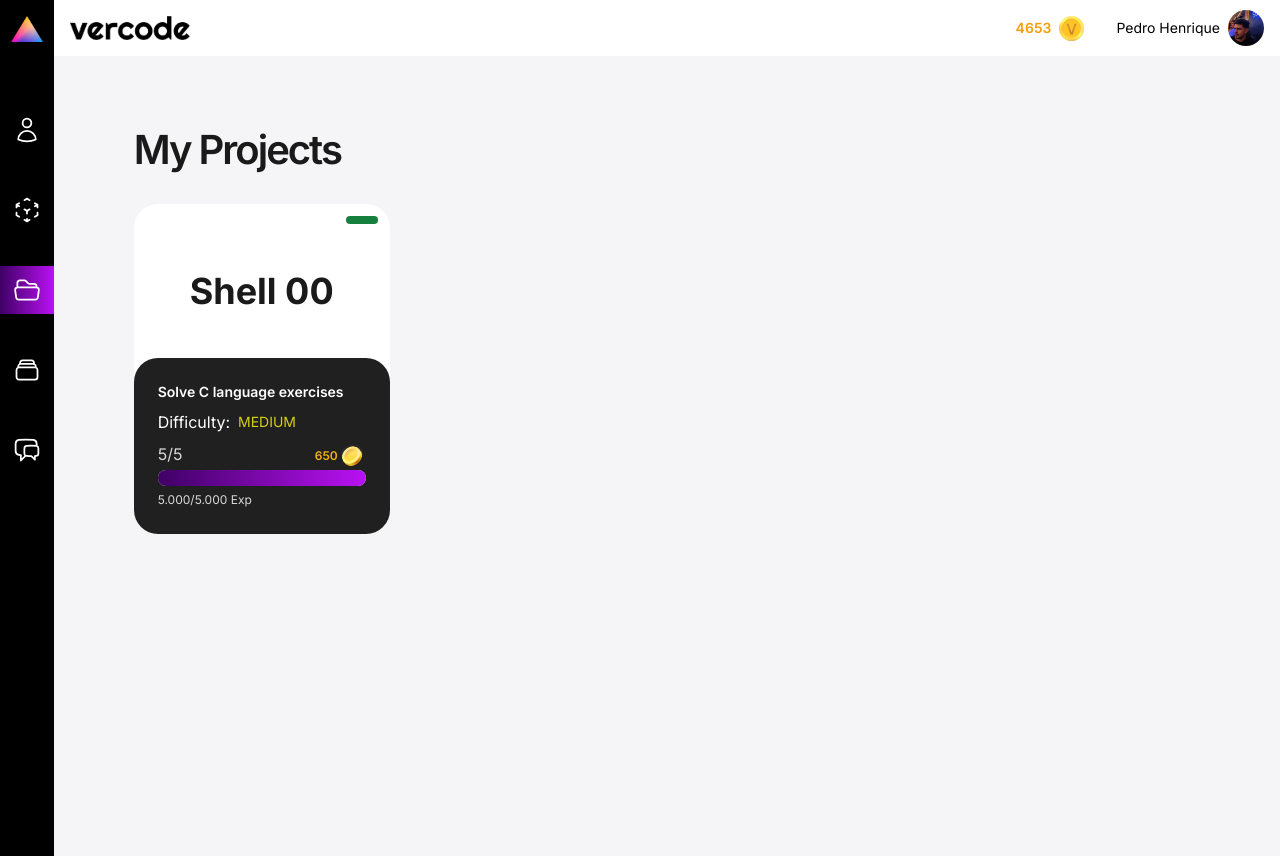
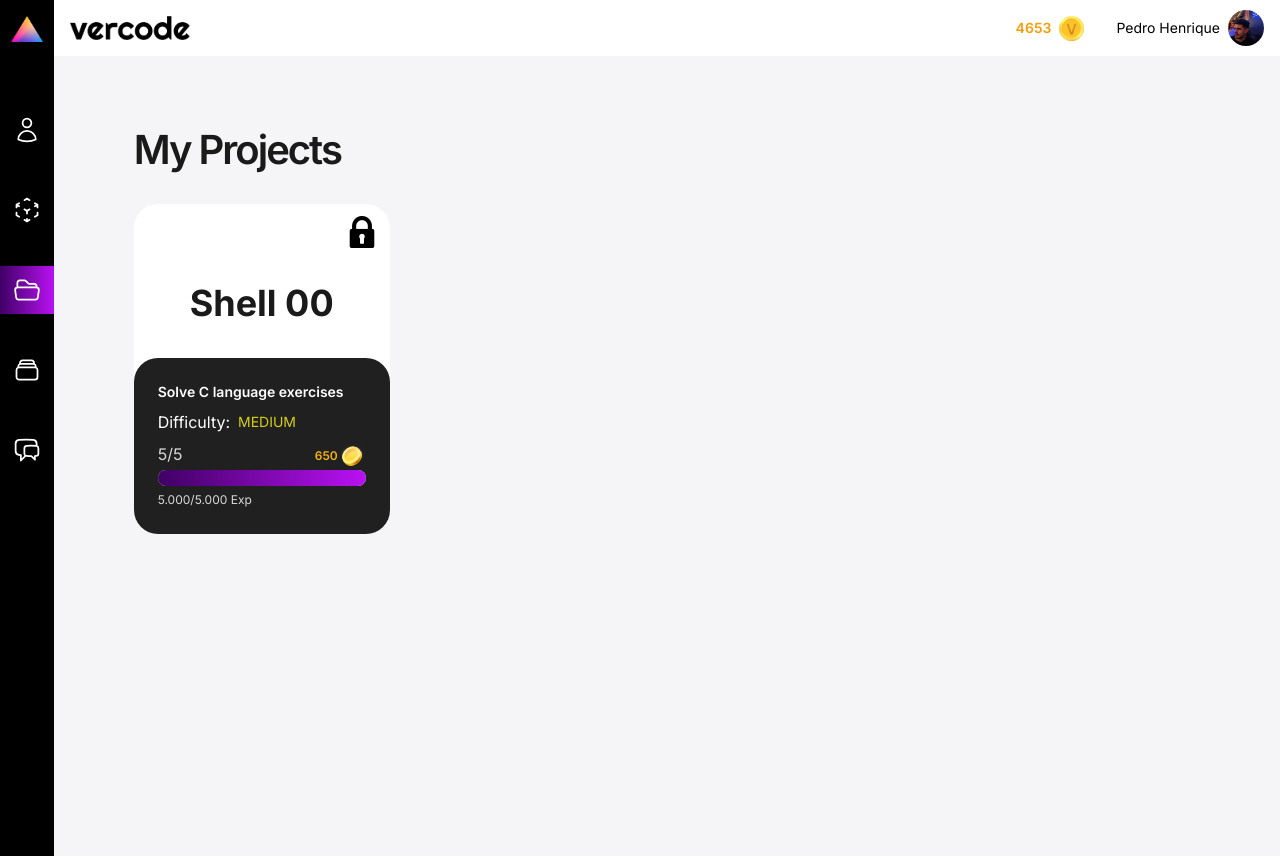
Before and after one commit to vercodeorg/vercode, a Next.js app: page /projects in a window 1280 px wide. Built offline with nearby package versions, Linux system fonts and the light colour scheme.

Commit message:
feat: passed status to project component via props

```diff
--- a/app/projects/page.tsx
+++ b/app/projects/page.tsx
@@ -1,10 +1,11 @@
 import Project from "../components/Project"
+import { STATUS } from "../types/status"
 
 const Projects = () => {
     return (
         <div className="w-full h-screen bg-cleaner-gray lg:px-20 2xl:px-28 py-16">
             <h1 className="font-semibold lg:text-[40px] 2xl:text-5xl tracking-tighter text-dark-gray lg:mb-6 2xl:mb-10">My Projects</h1>
-            <Project />
+            <Project status={STATUS.BLOCKED}/>
         </div>
     )
 }
```
